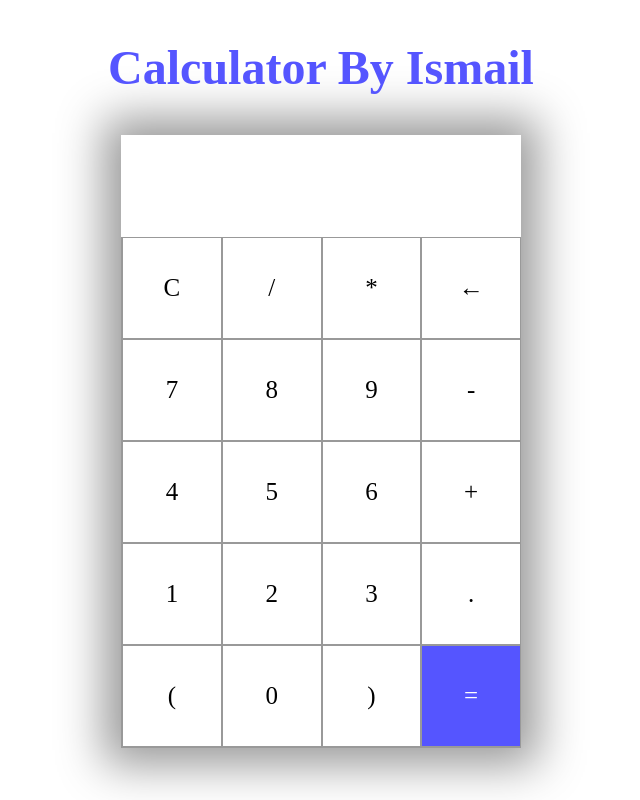
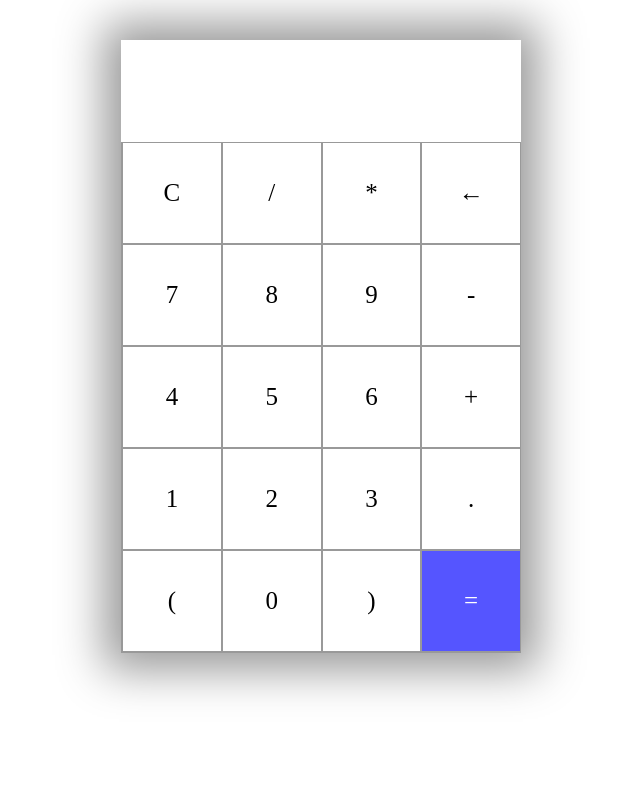
Before and after one commit to bd-dev-ismail/js-calculator, a plain HTML site: page index.html in a window 1280 px wide. Shown: the whole page, without its empty margins (319-959 px from the left). Drawn offline with Linux system fonts and the light colour scheme.

Commit message:
simple changes

```diff
--- a/index.html
+++ b/index.html
@@ -10,7 +10,7 @@
 <body>
     <section>
 
-        <h1>Calculator By Ismail</h1>
+
         <div class="container">
             <div id="display"></div>
             <div class="buttons">
--- a/style.css
+++ b/style.css
@@ -1,11 +1,7 @@
-h1{
-    font-size: 3rem;
-    text-align: center;
-    color: #5555ff;
-}
+
 .container {
     max-width: 400px;
-    margin: 0 auto 0 auto;
+    margin: 5vh auto 0 auto;
     box-shadow: 0px 0px 43px 17px rgba(153, 153, 153, 1);
 }
 #display{
```
